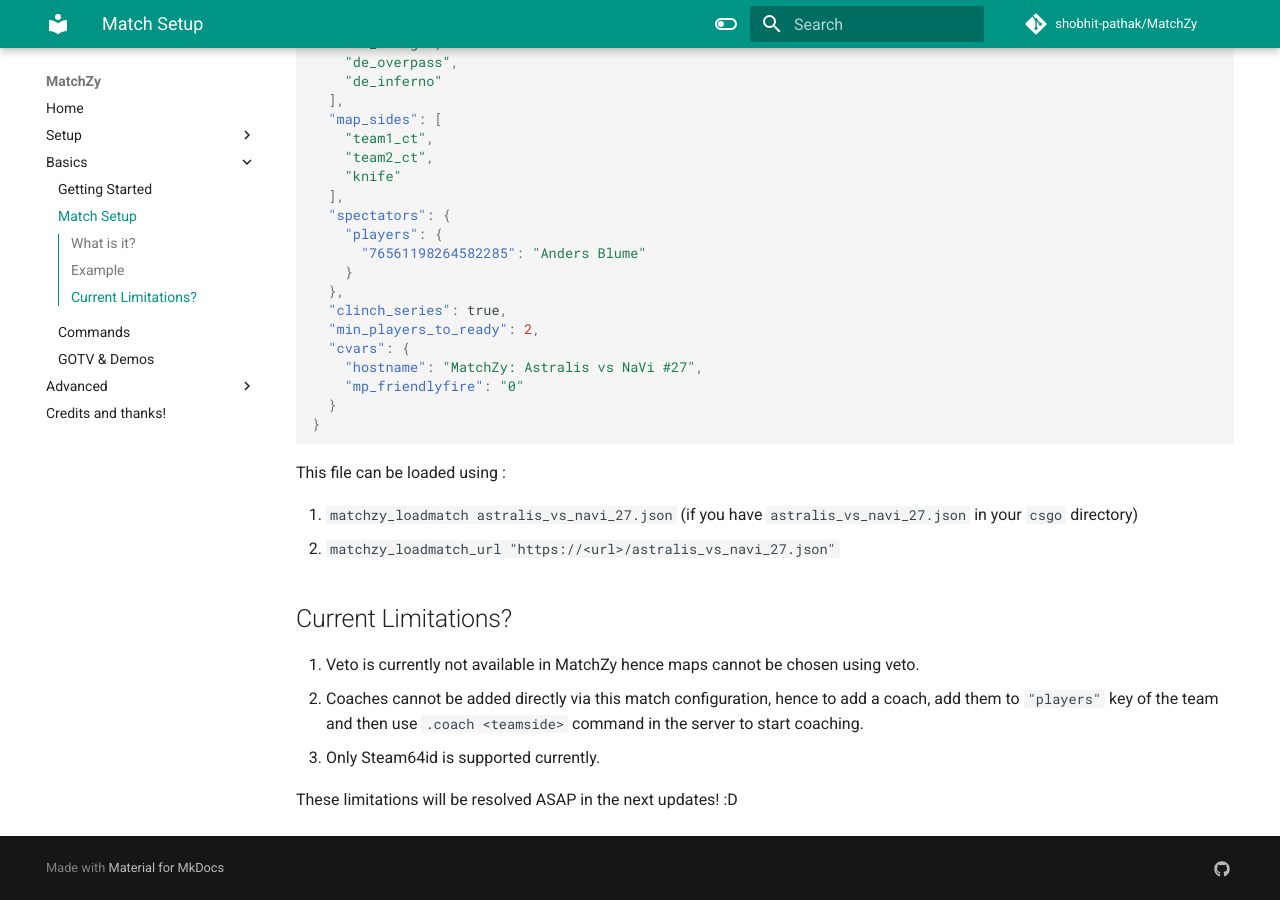
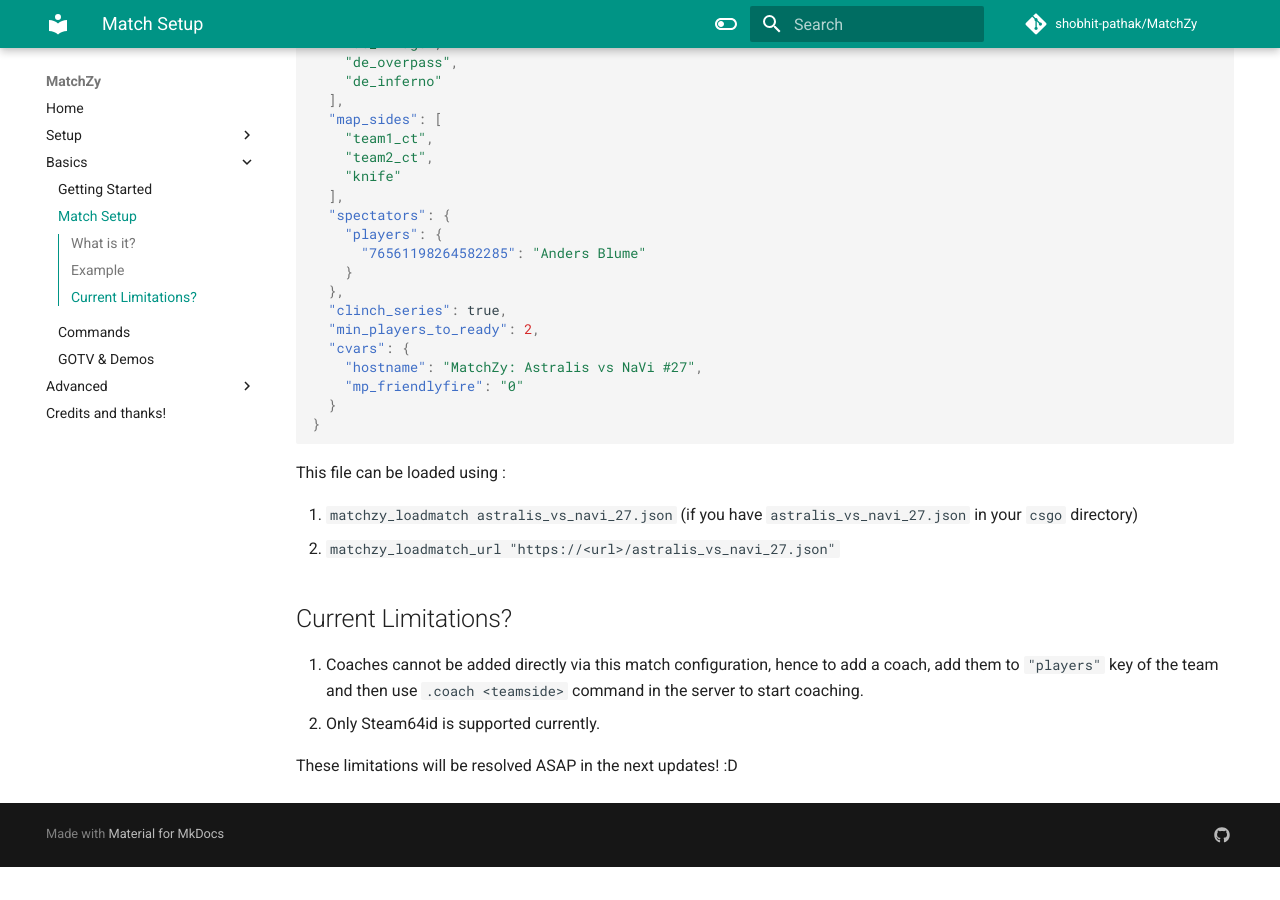
Before and after one commit to shobhit-pathak/MatchZy, an MkDocs documentation site: the page built from documentation/docs/match_setup.md, in a window 1280 px wide and 900 px high, scrolled down 1215 px. Built offline with MkDocs 1.6.1 and Material for MkDocs 9.7.7, drawn with Linux system fonts in a browser that asks for light colours; comment, search, counter and statistics services are not loaded; after the commit the page ends 2082 px from its top, so only the background shows below that.

Commit message:
v0.6.0-alpha | docs update

```diff
--- a/documentation/docs/match_setup.md
+++ b/documentation/docs/match_setup.md
@@ -73,8 +73,7 @@
 
 ## Current Limitations?
 
-1. Veto is currently not available in MatchZy hence maps cannot be chosen using veto.
-2. Coaches cannot be added directly via this match configuration, hence to add a coach, add them to `"players"` key of the team and then use `.coach <teamside>` command in the server to start coaching.
-3. Only Steam64id is supported currently.
+1. Coaches cannot be added directly via this match configuration, hence to add a coach, add them to `"players"` key of the team and then use `.coach <teamside>` command in the server to start coaching.
+2. Only Steam64id is supported currently.
 
 These limitations will be resolved ASAP in the next updates! :D
```
Also changed, not shown: documentation/docs/index.md (+1 -0 lines), README.md.
